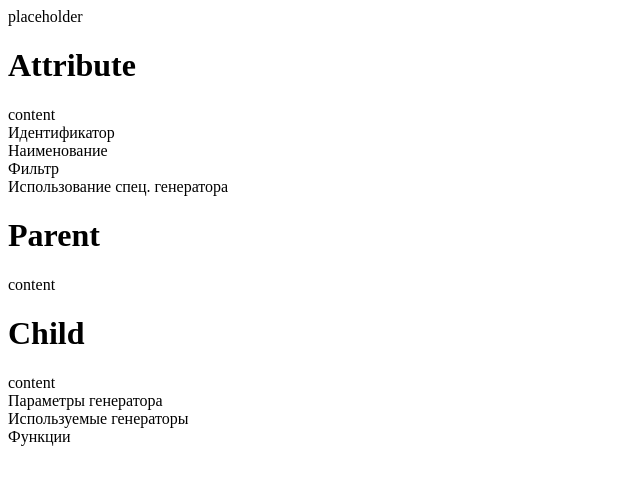
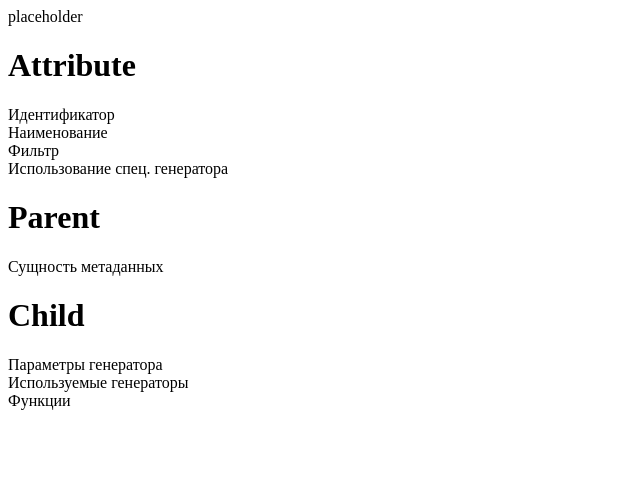
Before and after one commit to imciflam/tree-grid, a React (Create React App) app: page / in a window 1280 px wide. Shown: the top 484 px of the page, without its empty margins (0-640 px from the left). Built offline with nearby package versions, Linux system fonts and the light colour scheme.

Commit message:
+ parent desc

```diff
--- a/public/1.json
+++ b/public/1.json
@@ -32,7 +32,8 @@
       ],
       "Parent": {
         "_Name": "Entities",
-        "_Index": "3040009"
+        "_Index": "3040009",
+        "_Description": "Сущность метаданных"
       },
       "Child": [
         {
--- a/src/components/Attribute.tsx
+++ b/src/components/Attribute.tsx
@@ -10,12 +10,13 @@ export class Attribute extends Component<any, any> {
     }
     return result
   }
+
+  // disable onclick
   render() {
     console.log(this.props)
     return (
       <div>
         <h1>Attribute</h1>
-        <div>content</div>
         <div>{this.renderCurrent(this.props.data)}</div>
       </div>
     )
--- a/src/components/Child.tsx
+++ b/src/components/Child.tsx
@@ -15,7 +15,6 @@ export class Child extends Component<any, any> {
     return (
       <div>
         <h1>Child</h1>
-        <div>content</div>
         <div>{this.renderCurrent(this.props.data)}</div>
       </div>
     )
--- a/src/components/Parent.tsx
+++ b/src/components/Parent.tsx
@@ -6,7 +6,7 @@ export class Parent extends Component<any, any> {
     return (
       <div>
         <h1>Parent</h1>
-        <div>content</div>
+        {this.props.data._Description}
       </div>
     )
   }
```
